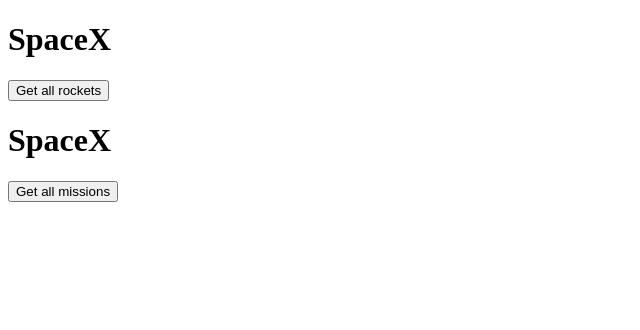
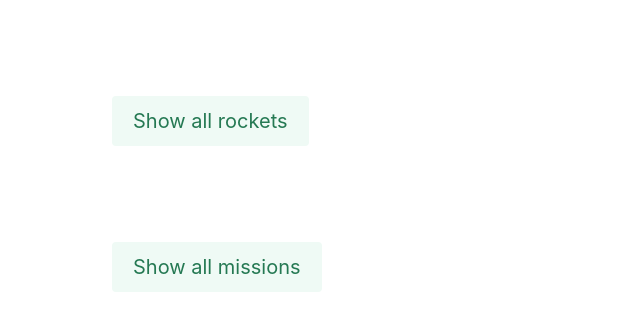
Before and after one commit to petrasamskar/vue3Lab, a Vue app in the folder spaceX/: page / in a window 1280 px wide. Shown: the top 330 px of the page, without its empty margins (0-640 px from the left). Built offline with nearby package versions, Linux system fonts and the light colour scheme.

Commit message:
added bulma as styling tool

```diff
--- a/spaceX/index.html
+++ b/spaceX/index.html
@@ -1,13 +1,19 @@
 <!DOCTYPE html>
 <html lang="en">
   <head>
-    <meta charset="UTF-8">
-    <link rel="icon" href="/favicon.ico">
-    <meta name="viewport" content="width=device-width, initial-scale=1.0">
-    <title>Vite App</title>
+    <meta charset="UTF-8" />
+    <link rel="icon" href="/favicon.ico" />
+    <link
+      rel="stylesheet"
+      href="https://cdn.jsdelivr.net/npm/bulma@0.9.4/css/bulma.min.css"
+    />
+    <meta name="viewport" content="width=device-width, initial-scale=1.0" />
+    <title>Petras typescript-labb</title>
   </head>
   <body>
-    <div id="app"></div>
+    <section class="section">
+      <div id="app" class="container"></div>
+    </section>
     <script type="module" src="/src/main.ts"></script>
   </body>
 </html>
--- a/spaceX/src/App.vue
+++ b/spaceX/src/App.vue
@@ -1,6 +1,10 @@
 <template>
-  <Rockets />
-  <Missions />
+  <section class="section">
+    <Rockets />
+  </section>
+  <section class="section">
+    <Missions />
+  </section>
 </template>
 
 <script lang="ts">
--- a/spaceX/src/components/Missions.vue
+++ b/spaceX/src/components/Missions.vue
@@ -1,44 +1,52 @@
 <template>
+  <div class="container">
     <p>
-    <h1>SpaceX</h1>
-    <button @click="getAllMissions()">Get all missions</button>
+      <button
+        @click="getAllMissions()"
+        class="button is-medium button is-success is-light"
+      >
+        Show all missions
+      </button>
     </p>
     <div v-if="error">{{ error }}</div>
     <div v-for="mission in missions">
       <Mission :mission="mission" />
     </div>
+  </div>
 </template>
 
 <script lang="ts">
-import { defineComponent, computed, ref } from 'vue'
-import { useStore } from 'vuex'
-import type { State } from '../store/store'
-import Mission from './Mission.vue'
+import { defineComponent, computed, ref, onMounted } from "vue";
+import { useStore } from "vuex";
+import type { State } from "../store/store";
+import Mission from "./Mission.vue";
 
 export default defineComponent({
   name: "Missions",
   components: { Mission },
   setup() {
-        const error = ref('')
-        const store = useStore<State>()
+    const error = ref("");
+    const store = useStore<State>();
     const getAllMissions = async () => {
       try {
-                const data = await fetch('https://api.spacexdata.com/v3/missions')
+        if (missions.value.length === 0) {
+          const data = await fetch("https://api.spacexdata.com/v3/missions");
           if (!data.ok) {
-                    throw Error('No data available')
+            throw Error("No data available");
           }
-                store.commit('setMissions', await data.json())
-
+          store.commit("setMissions", await data.json());
+        }
       } catch (err: any) {
-                error.value = err.message
-                console.log(err)
+        error.value = err.message;
+        console.log(err);
       }
-        }
-        const missions = computed(() => store.state.missions)
+    };
+    const missions = computed(() => store.state.missions);
     return {
-            missions, error, getAllMissions
-        }
-
+      missions,
+      error,
+      getAllMissions,
+    };
   },
-})
+});
 </script>
--- a/spaceX/src/components/Rockets.vue
+++ b/spaceX/src/components/Rockets.vue
@@ -1,45 +1,52 @@
 <template>
+  <div class="container">
     <p>
-    <h1>SpaceX</h1>
-    <button @click="getAllRockets()">Get all rockets</button>
+      <button
+        @click="getAllRockets()"
+        class="button is-medium button is-success is-light"
+      >
+        Show all rockets
+      </button>
     </p>
     <div v-if="error">{{ error }}</div>
     <div v-for="rocket in rockets">
       <Rocket :rocket="rocket" />
     </div>
+  </div>
 </template>
 <script lang="ts">
-import { defineComponent, computed } from 'vue';
-import Rocket from './Rocket.vue';
-import { ref } from 'vue';
-import { useStore } from 'vuex';
-import type { State } from '../store/store'
+import { defineComponent, computed } from "vue";
+import Rocket from "./Rocket.vue";
+import { ref } from "vue";
+import { useStore } from "vuex";
+import type { State } from "../store/store";
 
 export default defineComponent({
   name: "Rockets",
   components: { Rocket },
   setup() {
-        const error = ref('')
-        const store = useStore<State>()
+    const error = ref("");
+    const store = useStore<State>();
     const getAllRockets = async () => {
       try {
-                const data = await fetch('https://api.spacexdata.com/v3/rockets')
+        if (rockets.value.length === 0) {
+          const data = await fetch("https://api.spacexdata.com/v3/rockets");
           if (!data.ok) {
-                    throw Error('No data available')
+            throw Error("No data available");
           }
-                store.commit('setRockets', await data.json())
-
+          store.commit("setRockets", await data.json());
+        }
       } catch (err: any) {
-                error.value = err.message
-                console.log(err)
+        error.value = err.message;
+        console.log(err);
       }
-        }
-        const rockets = computed(() => store.state.rockets)
+    };
+    const rockets = computed(() => store.state.rockets);
     return {
-            rockets, error, getAllRockets
-        }
-
+      rockets,
+      error,
+      getAllRockets,
+    };
   },
-})
-
+});
 </script>
```
Lines whose indentation alone changed are shown as unchanged.
